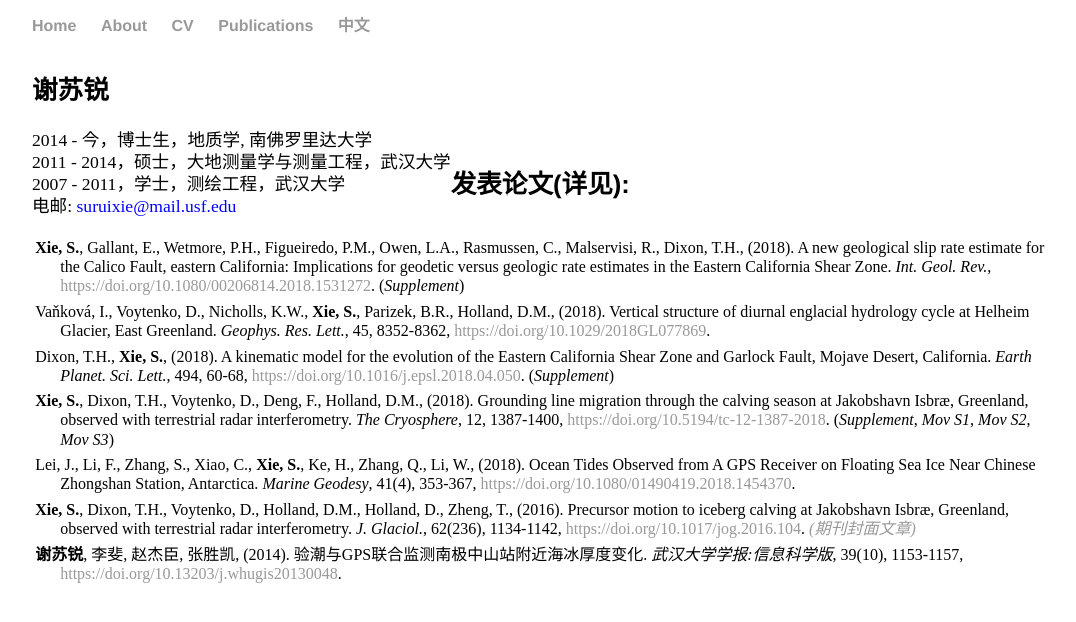
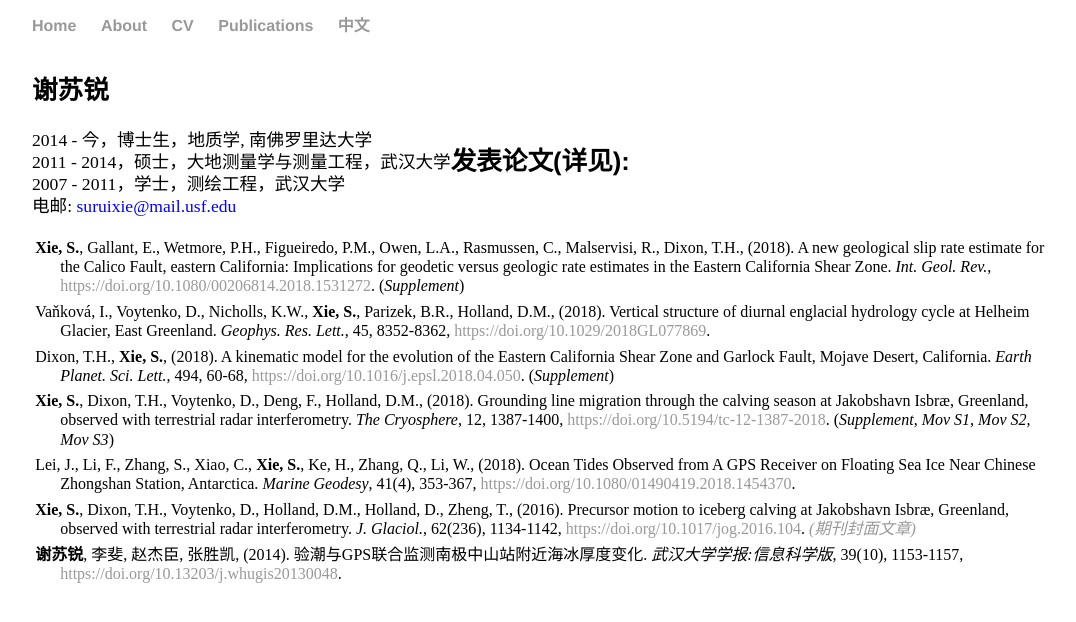
Before and after one commit to suruixie/suruixie.github.io, a Jekyll site: the page built from Chinese/index.html, in a window 1280 px wide. Shown: the top 622 px of the page, without its empty margins (96-1172 px from the left). Built offline with Jekyll 4.4.1, drawn with Linux system fonts in a browser that asks for light colours; a style sheet for code colours, icons or effects is not loaded.

Commit message:
Update index.html

```diff
--- a/Chinese/index.html
+++ b/Chinese/index.html
@@ -11,11 +11,9 @@
             2011 - 2014，硕士，大地测量学与测量工程，武汉大学<br>
             2007 - 2011，学士，测绘工程，武汉大学<br>
             电邮:
-		    <a href="mailto:suruixie@mail.usf.edu" style="color:#0000FF;">suruixie@mail.usf.edu</a> <br />
+		    <a href="mailto:suruixie@mail.usf.edu" style="color:#0000FF;">suruixie@mail.usf.edu</a> <br>
             </p>
         </div>
-
-	<br style="line-height:5.0em">
 	<div class="sideText">
 		<h4 style="margin-bottom:0.2em;">发表论文(详见<a  href="https://scholar.google.com/citations?hl=en&user=kF4StsMAAAAJ&view_op=list_works"><i class="ai ai-google-scholar ai-2x"></i></a>): </h4>
 		<p  class="publist" style="font-size:1.0em;">
```
